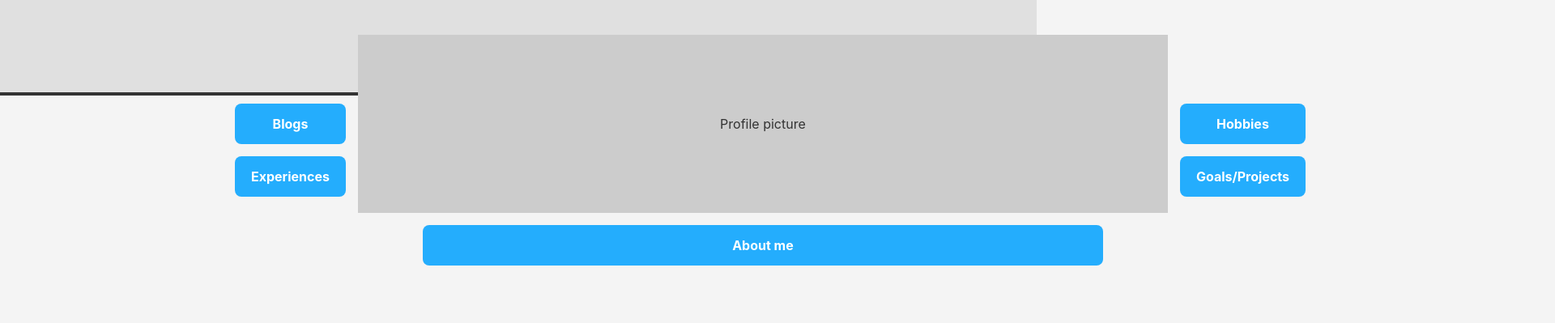
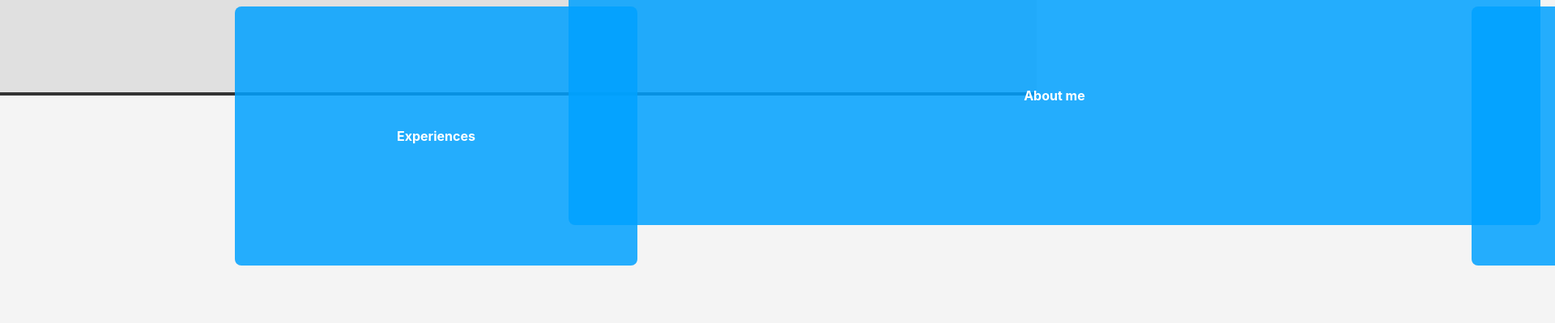
Before and after one commit to RudranshGoel/RudranshGoel.github.io, a plain HTML site: page index.html in a window 1280 px wide. Shown: the part 186-585 px from the top of the page at 81% size, 1920 px wide, since content can reach past the window. Drawn offline with Linux system fonts and the light colour scheme.

Commit message:
updated style

```diff
--- a/style.css
+++ b/style.css
@@ -76,7 +76,7 @@ body {
     background-color: rgba(0, 162, 255, 0.85);
     color: white;
     text-decoration: none;
-    padding: 15px 20px;
+    padding: 150px 200px;
     border-radius: 8px;
     text-align: center;
     font-weight: bold;
```
